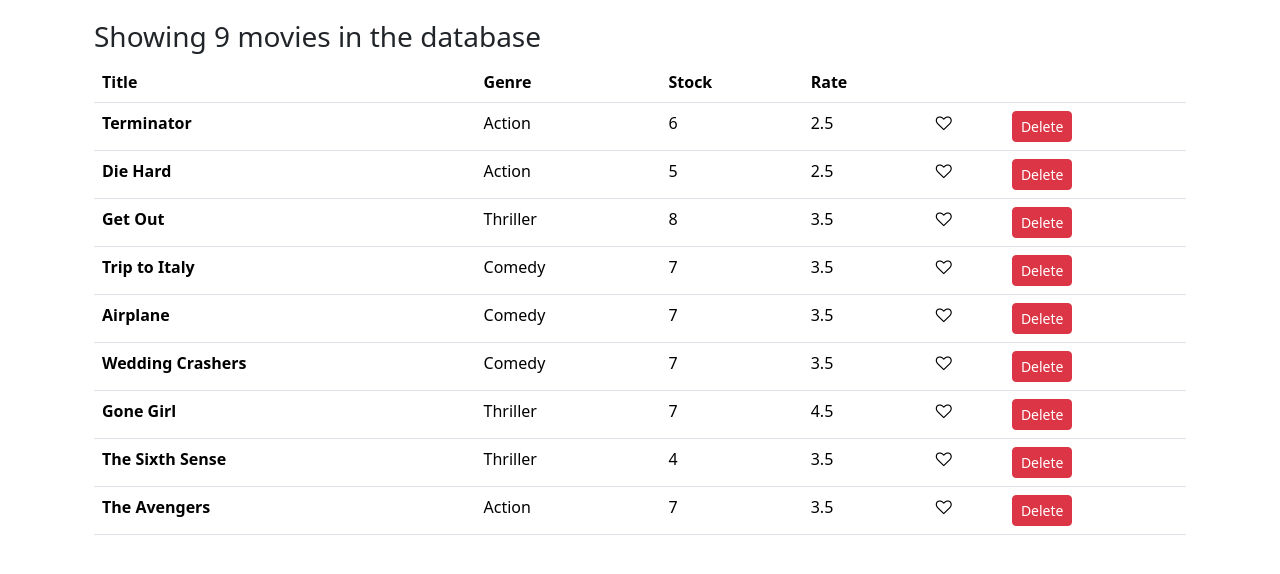
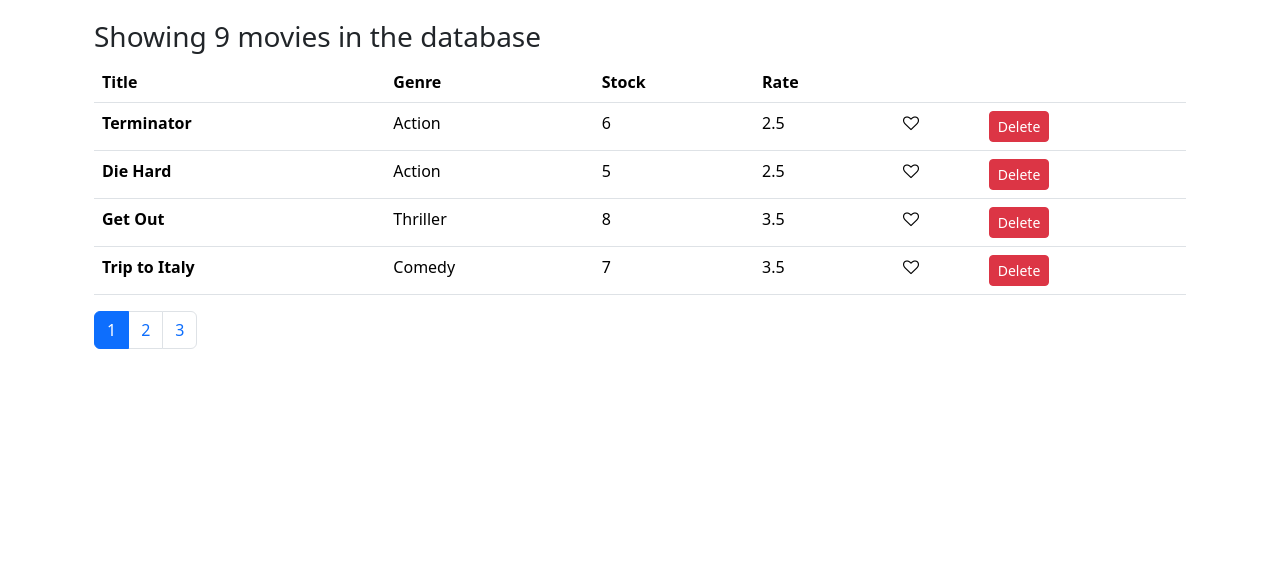
Before and after one commit to wilbertopachecob/react-vidly-app, a React (Create React App) app: page / in a window 1280 px wide. Shown: the top 574 px of the page. Built offline with nearby package versions, Linux system fonts and the light colour scheme.

Commit message:
added pagination component

```diff
--- a/src/components/movies.jsx
+++ b/src/components/movies.jsx
@@ -1,10 +1,15 @@
 import { Component } from "react";
 import { getMovies, deleteMovie } from "../services/fakeMovieService";
 import Like from "./common/like.jsx";
+import Pagination from "./common/pagination";
+import paginate from "./utils/paginate";
+
+const PAGE_SIZE = 4;
 
 class Movies extends Component {
   state = {
     movies: getMovies(),
+    currentPage: 1,
   };
 
   handleDelete(id) {
@@ -23,11 +28,19 @@
     });
   }
 
+  updateSlice = (index) => {
+    this.setState({
+      currentPage: index,
+    });
+  };
+
   render() {
-    const { movies } = this.state;
-    return movies.length ? (
+    const { movies: allMovies, currentPage } = this.state;
+    const count = allMovies.length;
+    const movies = paginate(allMovies, PAGE_SIZE, currentPage);
+    return count ? (
       <div className="container">
-        <h3>Showing {movies.length} movies in the database</h3>
+        <h3>Showing {count} movies in the database</h3>
         <table className="table">
           <thead>
             <tr>
@@ -64,6 +77,12 @@
             ))}
           </tbody>
         </table>
+        <Pagination
+          pageSize={PAGE_SIZE}
+          total={count}
+          onPaginate={this.updateSlice}
+          currentPage={currentPage}
+        />
       </div>
     ) : (
       <div className="container">
```
